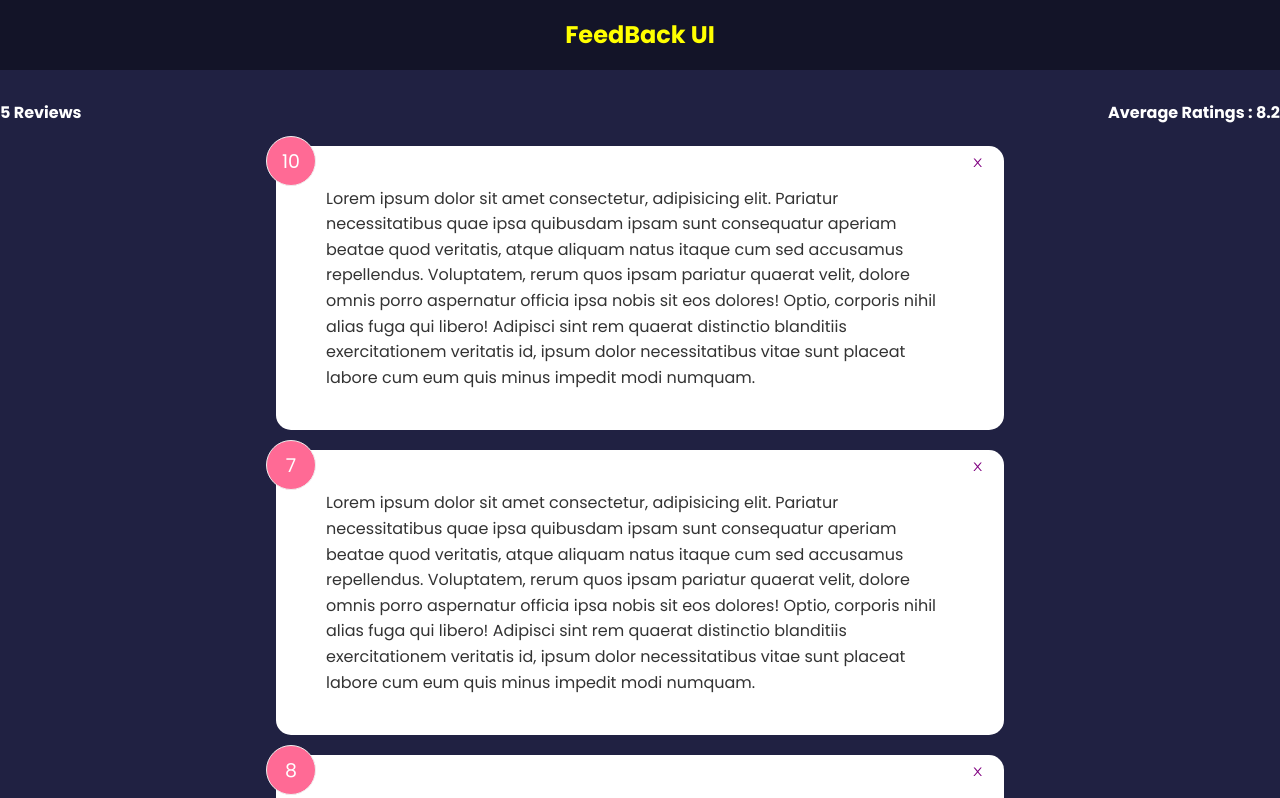
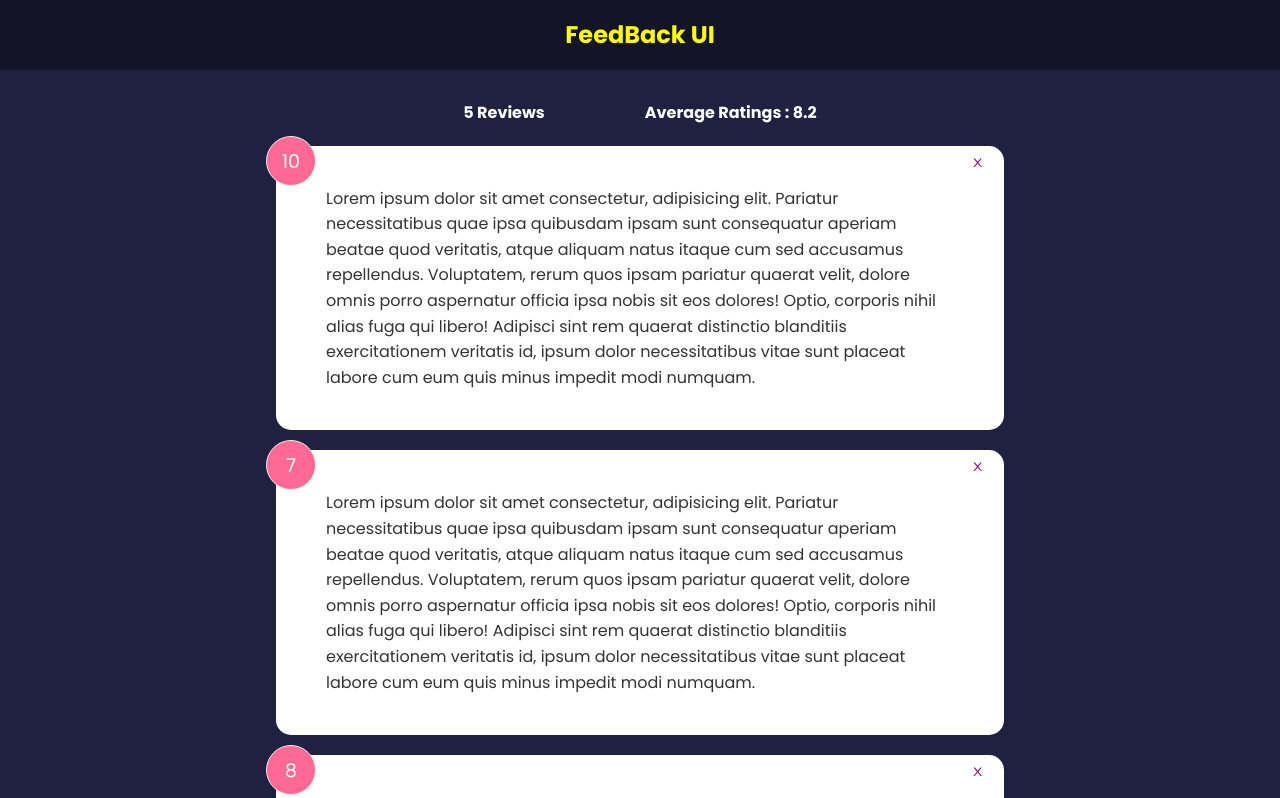
Before and after one commit to kalilBelgoumri/feedback_app, a React (Create React App) app: page / in a window 1280 px wide. Shown: the top 798 px of the page. Built offline with nearby package versions, Linux system fonts and the light colour scheme.

Commit message:
update css

```diff
--- a/src/components/FeedbackStats.jsx
+++ b/src/components/FeedbackStats.jsx
@@ -9,7 +9,7 @@ function FeedbackStats({ feedBack }) {
 
   return (
     <div className="feedback-stats">
-      <h4> {feedBack.length} Reviews </h4>
+      <h4 className="feedback-reviews"> {feedBack.length} Reviews </h4>
       <h4>Average Ratings : {average}</h4>
     </div>
   );
--- a/src/index.css
+++ b/src/index.css
@@ -1,5 +1,4 @@
 @import url('https://fonts.googleapis.com/css2?family=Poppins:wght@400;600;700&display=swap');
-
 * {
     box-sizing: border-box;
     margin: 0;
@@ -95,7 +94,7 @@ header {
     opacity: 0;
 }
 
-[type='radio']:checked ~ label {
+[type='radio']:checked~label {
     background: #ff6a95;
     color: #fff;
 }
@@ -185,15 +184,19 @@ input:focus {
     color: rebeccapurple;
 }
 
+
 /* FIX: Remove position: absolute to keep about icon at the bottom of the
  * document */
+
 .about-link {
     display: flex;
     justify-content: flex-end;
 }
 
+
 /* FIX: Remove position: absolute to keep about icon at the bottom of the
  * document */
+
 .about-link a {
     color: #fff;
     cursor: pointer;
@@ -211,11 +214,19 @@ input:focus {
     margin: 10px 0;
 }
 
+.feedback-stats {
+    display: flex;
+    justify-content: center;
+}
+
+.feedback-reviews {
+    padding-right: 100px;
+}
+
 @media (max-width: 600px) {
     .rating li {
         margin: 10px 3px;
     }
-
     .rating {
         display: flex;
         align-items: center;
@@ -223,7 +234,6 @@ input:focus {
         flex-wrap: wrap;
         margin: 30px 0 40px;
     }
-
     .input-group input {
         width: 80%;
     }
```
Lines whose indentation alone changed are shown as unchanged.
